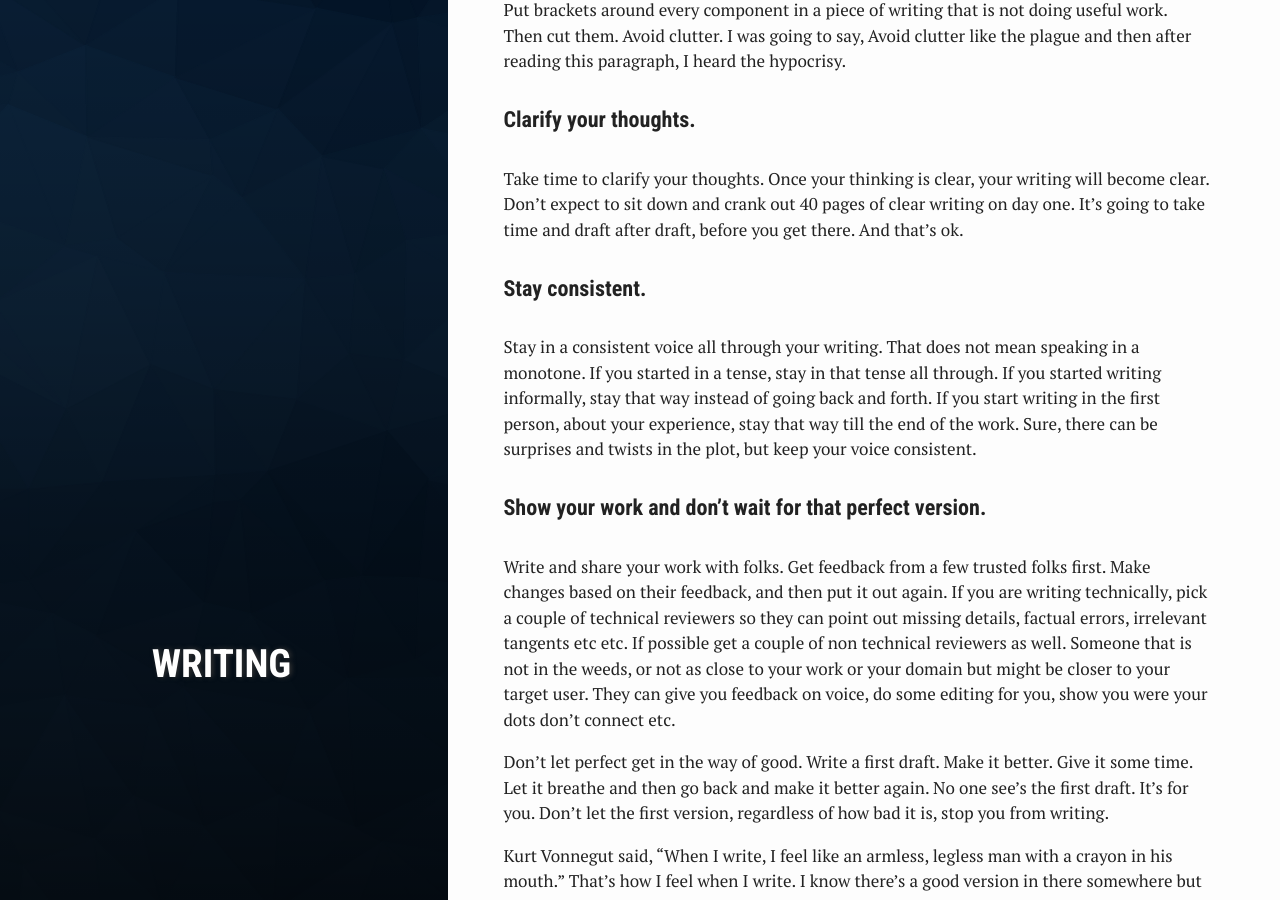
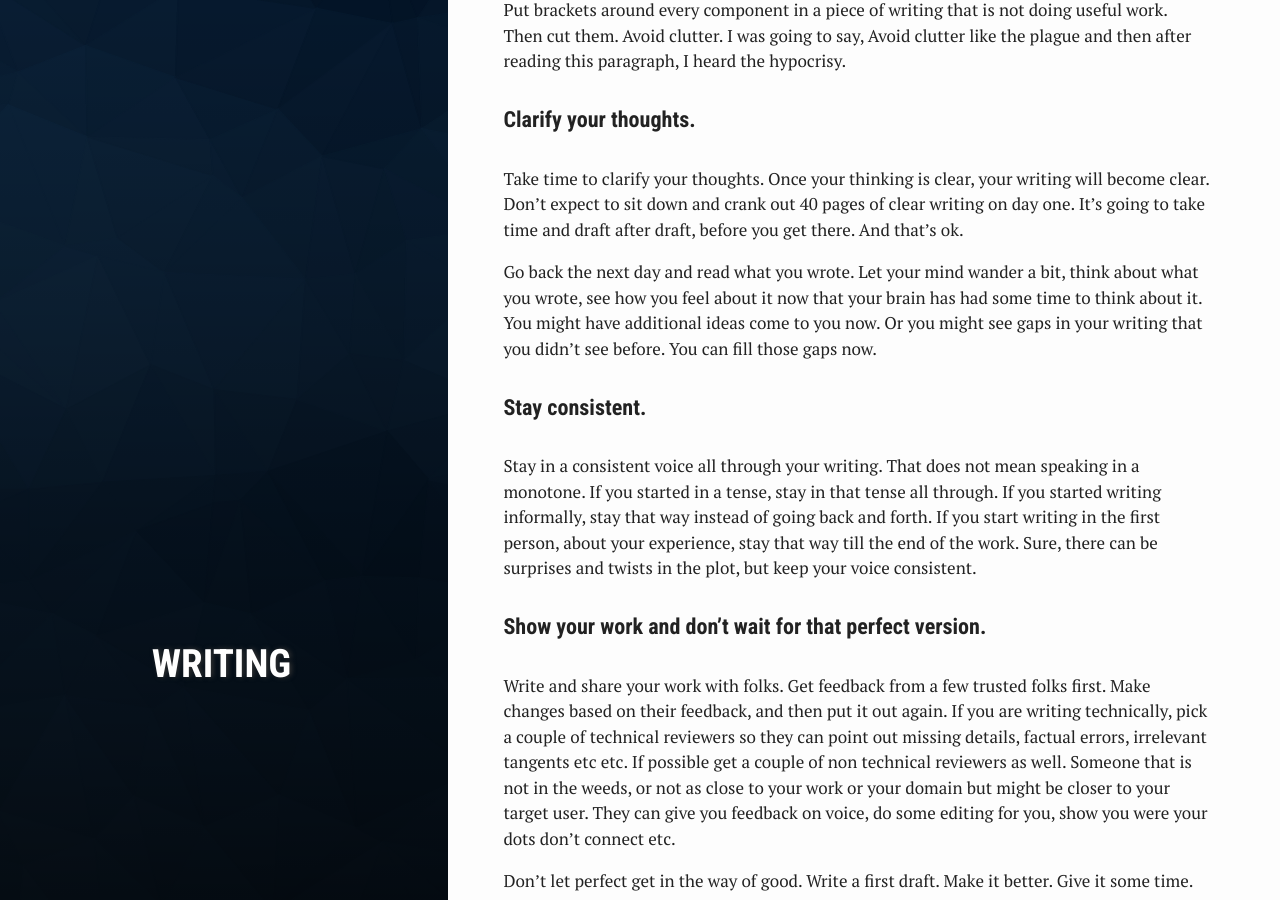
Before and after one commit to qapage/qapage.github.io, a Jekyll site: the page built from _posts/2025-01-08-My-thoughts-on-writing.md, in a window 1280 px wide and 900 px high, scrolled down 818 px. Built offline with Jekyll 4.4.1, drawn with Linux system fonts in a browser that asks for light colours.

Commit message:
Additional content added to my thoughts on writing.

```diff
--- a/_posts/2025-01-08-My-thoughts-on-writing.md
+++ b/_posts/2025-01-08-My-thoughts-on-writing.md
@@ -21,6 +21,8 @@ Put brackets around every component in a piece of writing that is not doing usef
 #### Clarify your thoughts.
 Take time to clarify your thoughts. Once your thinking is clear, your writing will become clear. Don’t expect to sit down and crank out 40 pages of clear writing on day one. It’s going to take time and draft after draft, before you get there. And that’s ok.
 
+Go back the next day and read what you wrote. Let your mind wander a bit, think about what you wrote, see how you feel about it now that your brain has had some time to think about it. You might have additional ideas come to you now. Or you might see gaps in your writing that you didn’t see before. You can fill those gaps now.
+
 #### Stay consistent.
 Stay in a consistent voice all through your writing. That does not mean speaking in a monotone. If you started in a tense, stay in that tense all through. If you started writing informally, stay that way instead of going back and forth. If you start writing in the first person, about your experience, stay that way till the end of the work.
 Sure, there can be surprises and twists in the plot, but keep your voice consistent.
```
